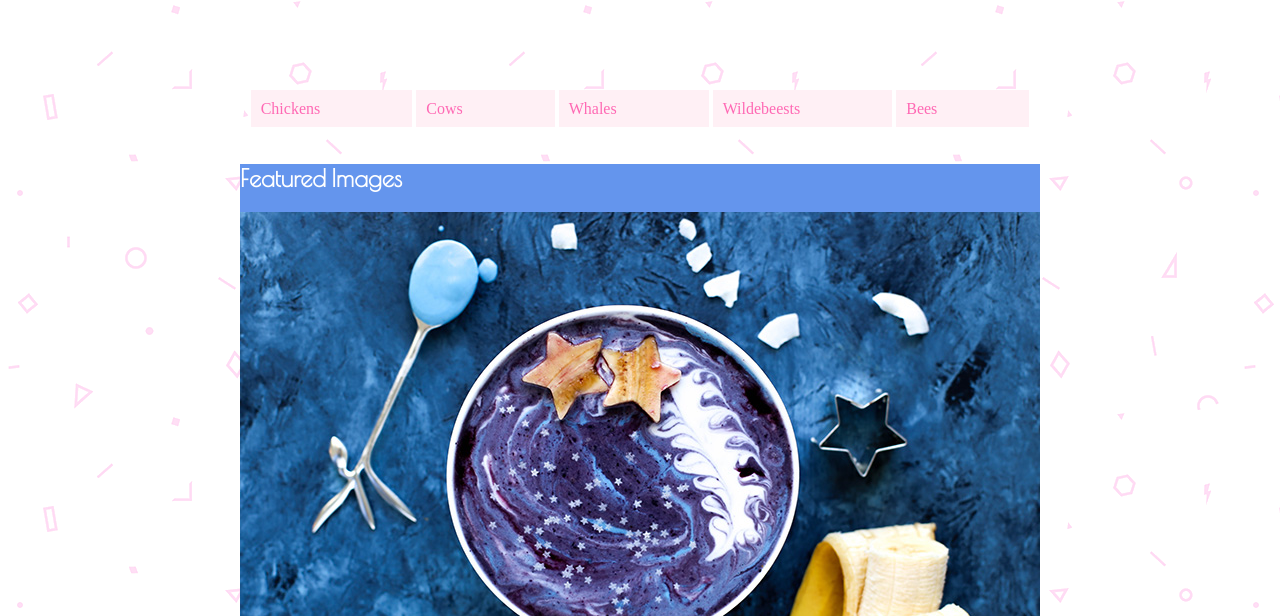
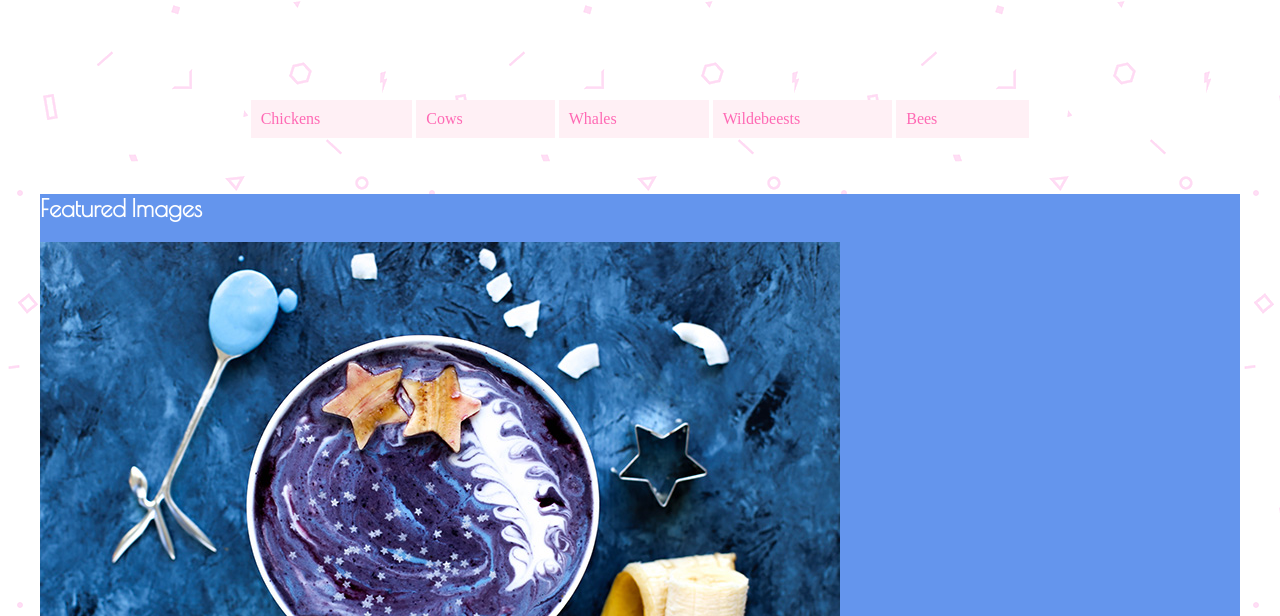
Before and after one commit to William-BC-CA/CPSC2030_Assignment1, a plain HTML site: page index.html in a window 1280 px wide. Shown: the part 184-800 px from the top of the page. Drawn offline with nearby package versions, Linux system fonts and the light colour scheme.

Commit message:
Update style.css

```diff
--- a/style.css
+++ b/style.css
@@ -44,17 +44,16 @@ img{
     align-items: center;
 }
 
-header{
+/* header{ */
     /* align-items: center; */
     /* grid-column: 1/2;
     grid-row: 1/3; */
+/* } */
 
-}
-
-.featured{
+/* .featured{ */
     /* grid-column: 1/2;
     grid-row: 3/3; */
-}
+/* } */
 
 nav{
     grid-row: 2 / 3;
@@ -71,12 +70,20 @@ body{
 }
 
 @media only screen and (min-width: 800px){
+    .wrapper{
+        max-width: 1200px;
+        margin: auto;
+    }
     .featured{
         background-color: cornflowerblue;
     }
 
+    h1{
+
+    }
+
     nav ul li{
-        display: inline;
+        display: inline-block;
         /* padding: 0; */
         padding-right: 92px;
         /* margin-bottom: 0; */
```
